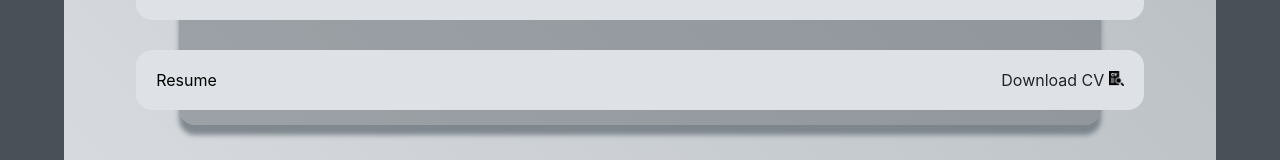
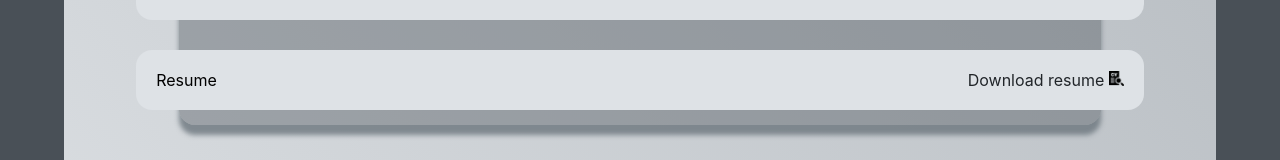
Before and after one commit to CyberYoghurt/Portfolio, a React (Create React App) app: page / in a window 1280 px wide. Shown: the part 751-911 px from the top of the page. Built offline with nearby package versions, Linux system fonts and the light colour scheme.

Commit message:
Changed word

```diff
--- a/src/components/Contact.js
+++ b/src/components/Contact.js
@@ -43,7 +43,8 @@ export default function Contact() {
             className="contact__link"
             href="https://drive.google.com/file/d/1EHOA16OluRgRH7mJS-RfxvCxwiNtKDo5/view?usp=drive_link"
           >
-            Download CV <img alt="Resume icon" width={15} src={CVIcon}></img>
+            Download resume{' '}
+            <img alt="Resume icon" width={15} src={CVIcon}></img>
           </a>
         </div>
       </div>
```
